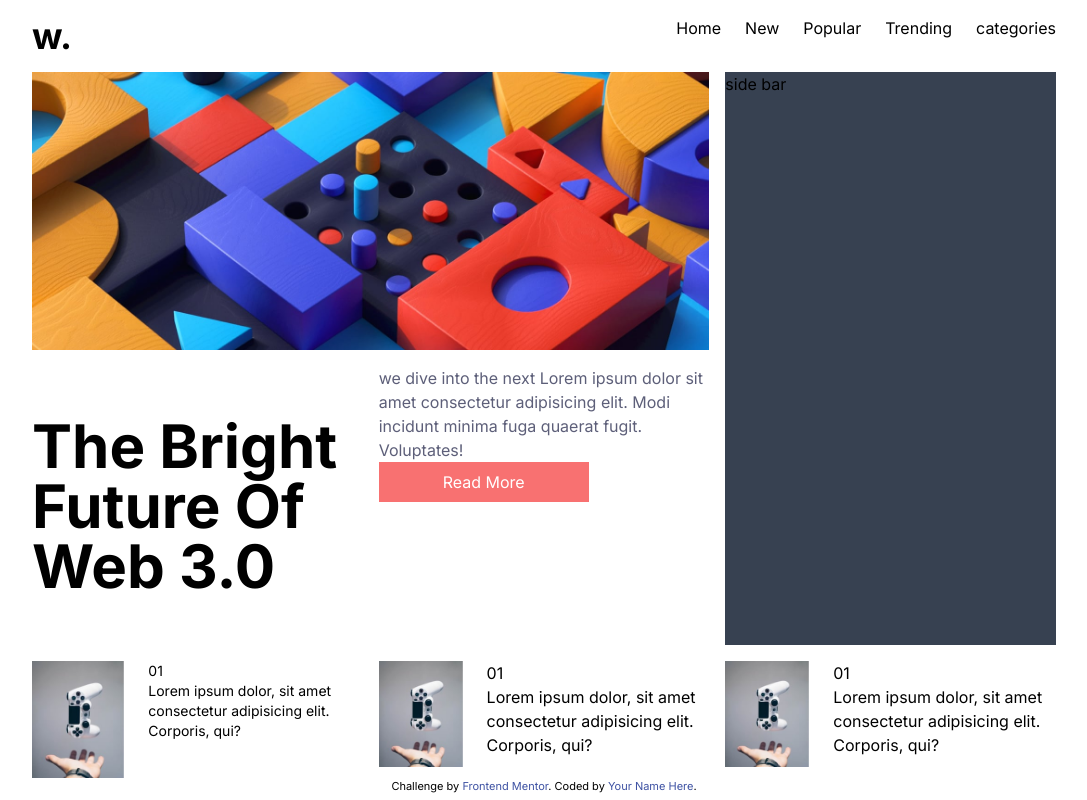
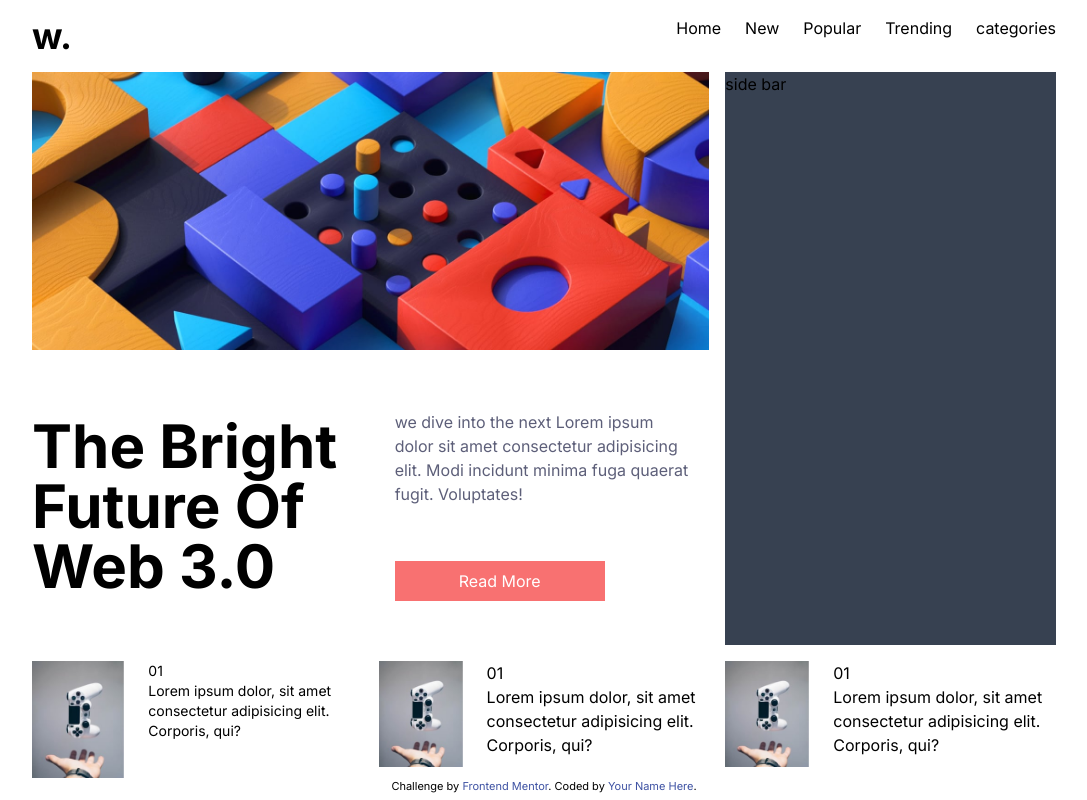
Before and after one commit to HIRWA13/newspage-design-chalenge-, a website: page index.html in a window 1280 px wide. Shown: the whole page, without its empty margins (96-1183 px from the left). Drawn offline with Linux system fonts and the light colour scheme.

Commit message:
new grid item

```diff
--- a/index.html
+++ b/index.html
@@ -60,14 +60,14 @@
      <section class="col-start-1 col-end-2 grid place-items-center leading-loose">
       <h1 class="text-6xl font-black capitalize">The Bright future of web 3.0</h1>
      </section>
-     <section class="col-start-2 col-end-3 row-start-2 row-end-3 leading-normal">
+     <section class="col-start-2 col-end-3 row-start-2 row-end-3 leading-normal grid place-items-center p-4">
       <div>
         <p class="text-[#5d5f79]">we dive into the next Lorem ipsum dolor sit amet consectetur adipisicing elit.
           Modi incidunt minima fuga quaerat fugit. Voluptates!</p>
       </div>
-      <di class="flex justify-start w-full items-center">
+      <div class="flex justify-start w-full items-center">
         <button class="py-2 px-16 bg-red-400 text-white capitalize">read more</button>
-      </di>
+      </div>
      </section>
      <aside class="bg-gray-700 col-start-3 row-start-1 row-end-3">side bar
       <!-- New
```
